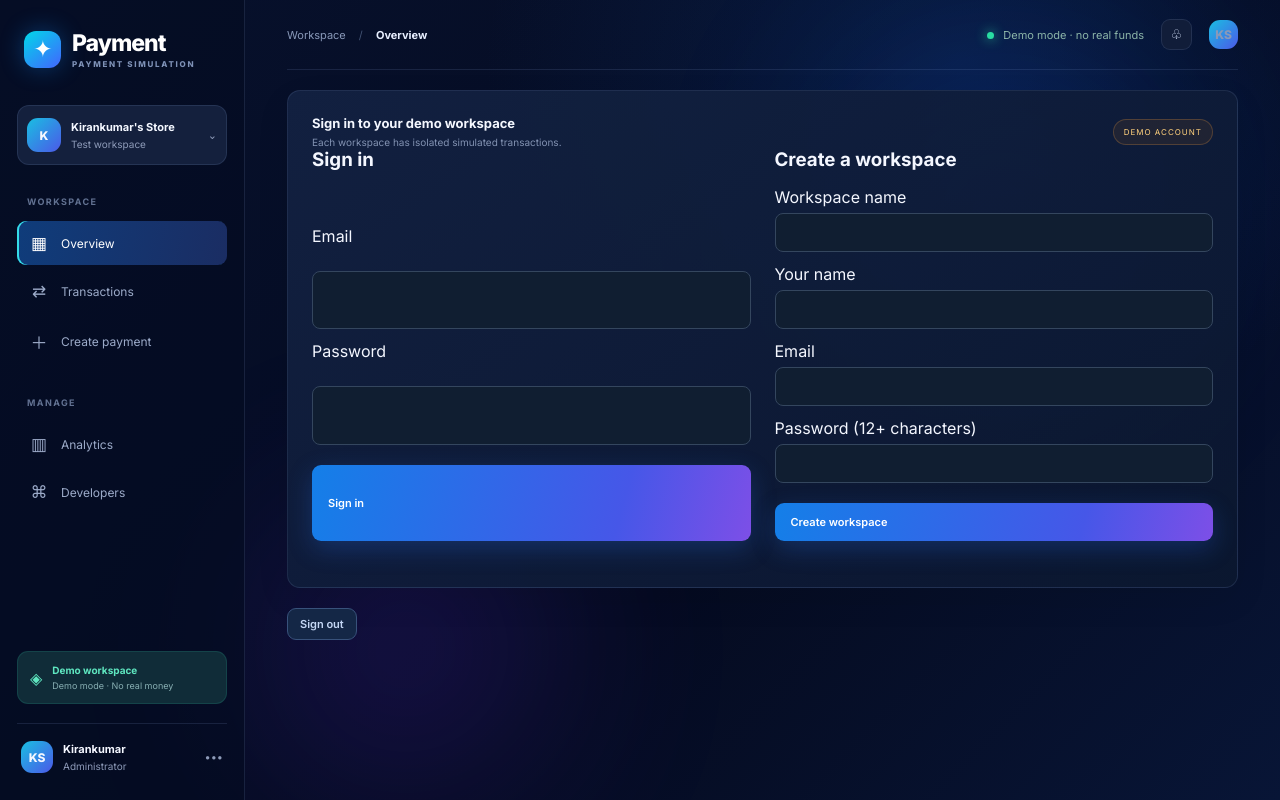
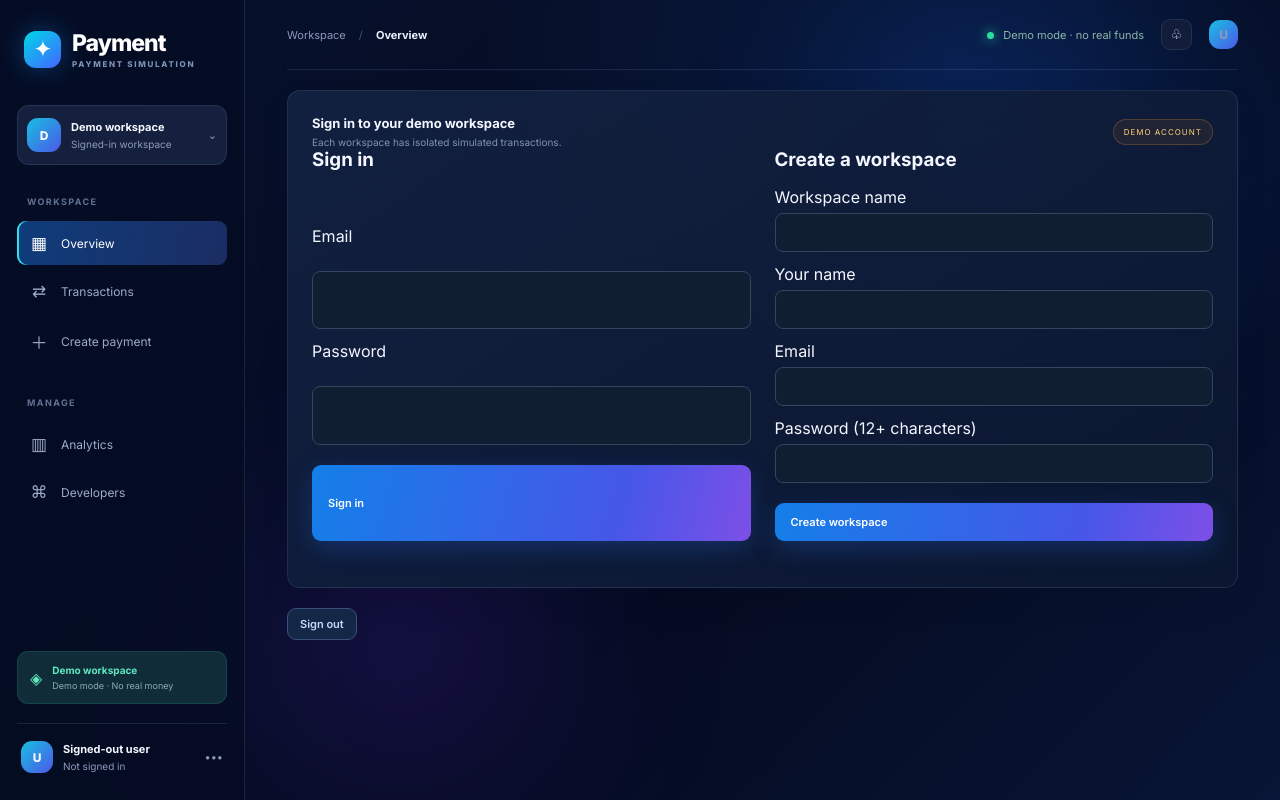
Before and after one commit to kiran1262/payment-processing-system, a plain HTML site: page frontend/index.html in a window 1280 px wide. Drawn offline with Linux system fonts and the light colour scheme; files that its build step writes are made by us from their sources; files whose address does not match are found by name.

Commit message:
fix: render authenticated workspace and user identity

```diff
--- a/frontend/index.html
+++ b/frontend/index.html
@@ -12,7 +12,7 @@
 <div class="shell">
   <aside class="sidebar">
     <a class="brand" href="#"><span class="brand-icon">✦</span><span>Payment<small>PAYMENT SIMULATION</small></span></a>
-    <div class="workspace"><span class="avatar">K</span><span><b>Kirankumar's Store</b><small>Test workspace</small></span><span class="chevron">⌄</span></div>
+    <div class="workspace"><span class="avatar" id="workspaceAvatar">D</span><span><b id="workspaceName">Demo workspace</b><small>Signed-in workspace</small></span><span class="chevron">⌄</span></div>
     <p class="nav-label">WORKSPACE</p>
     <a class="nav active" href="#overview"><span>▦</span> Overview</a>
     <a class="nav" href="#transactions"><span>⇄</span> Transactions</a>
@@ -20,10 +20,10 @@
     <p class="nav-label space">MANAGE</p>
     <a class="nav" href="#analytics"><span>▥</span> Analytics</a>
     <a class="nav" href="#developer"><span>⌘</span> Developers</a>
-    <div class="sidebar-bottom"><div class="secure-mini">◈ <span><b>Demo workspace</b><small>Demo mode · No real money</small></span></div><div class="profile"><span class="avatar">KS</span><span><b>Kirankumar</b><small>Administrator</small></span><span class="dots">•••</span></div></div>
+    <div class="sidebar-bottom"><div class="secure-mini">◈ <span><b>Demo workspace</b><small>Demo mode · No real money</small></span></div><div class="profile"><span class="avatar" id="profileAvatar">U</span><span><b id="profileName">Signed-out user</b><small id="profileRole">Not signed in</small></span><span class="dots">•••</span></div></div>
   </aside>
   <main class="main">
-    <header class="topbar"><div class="breadcrumb">Workspace <span>/</span> <b>Overview</b></div><div class="top-actions"><span class="live"><i></i> Demo mode · no real funds</span><button class="icon-btn" title="Notifications">♧</button><span class="avatar small">KS</span></div></header>
+    <header class="topbar"><div class="breadcrumb">Workspace <span>/</span> <b>Overview</b></div><div class="top-actions"><span class="live"><i></i> Demo mode · no real funds</span><button class="icon-btn" title="Notifications">♧</button><span class="avatar small" id="topbarAvatar">U</span></div></header>
     <section class="panel auth-panel" id="authPanel">
       <div class="panel-heading"><div><h2>Sign in to your demo workspace</h2><p>Each workspace has isolated simulated transactions.</p></div><span class="demo-pill">DEMO ACCOUNT</span></div>
       <div class="auth-grid">
```
